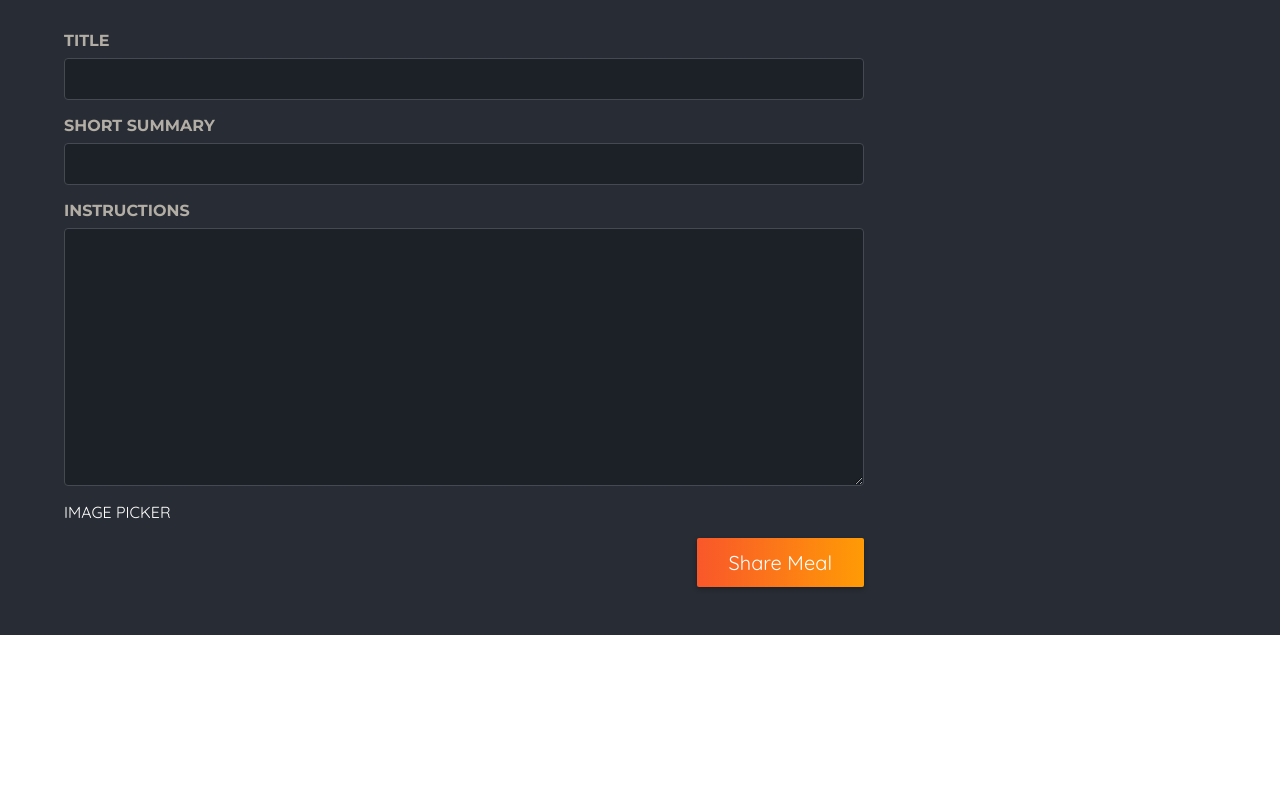
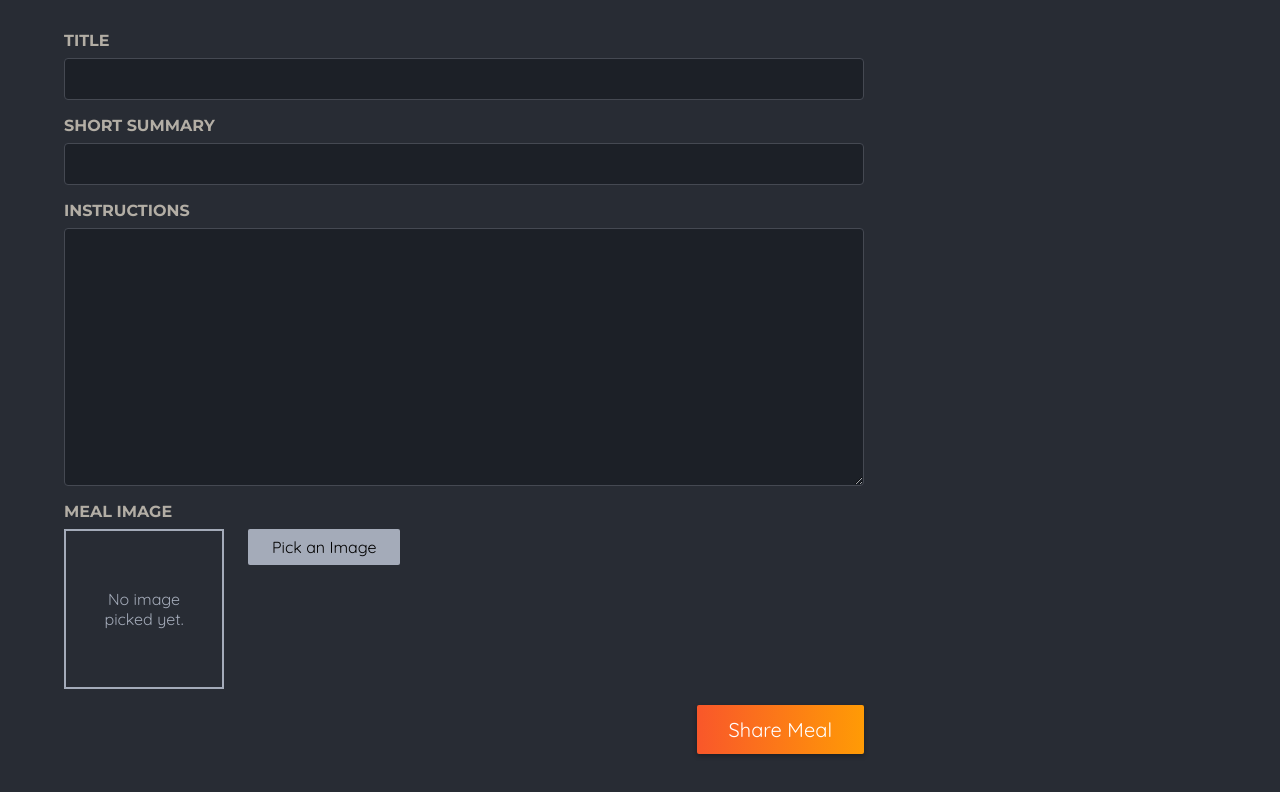
Before and after one commit to Kim-soung-won/next-blog, a Next.js app: page /meals/share in a window 1280 px wide. Shown: the part 478-1270 px from the top of the page. Before the commit the page ends 1113 px from the top, so only its background shows below. Built offline with nearby package versions, Linux system fonts and the light colour scheme.

Commit message:
Image Submit 추가

```diff
--- a/app/meals/share/page.tsx
+++ b/app/meals/share/page.tsx
@@ -1,3 +1,4 @@
+import ImagePicker from '@/features/meals/meal-share/image-picker';
 import classes from './page.module.css';
 
 export default function ShareMealPage() {
@@ -38,7 +39,7 @@
               required
             ></textarea>
           </p>
-          IMAGE PICKER
+          <ImagePicker label="Meal Image" />
           <p className={classes.actions}>
             <button type="submit">Share Meal</button>
           </p>
--- /dev/null
+++ b/src/features/meals/meal-share/image-picker.tsx
@@ -0,0 +1,52 @@
+'use client';
+import { useRef, useState } from "react";
+import classes from "./image-picket.module.css";
+import Image from "next/image";
+
+interface ImagePickerProps {
+  label: string;
+  name?: string;
+}
+
+export default function ImagePicker({ label, name }: ImagePickerProps) {
+  const [pickedImage, setPickedImage ] = useState(null);
+  const imageInputRef = useRef(null);
+  function handlePickClick() {
+    imageInputRef.current.click();
+  }
+
+  function handleImageChanged(event) {
+    const file = event.target.files[0];
+    if (!file) {
+      return;
+    }
+    const reader = new FileReader();
+    reader.onload = () => {
+      setPickedImage(reader.result);
+    };
+    reader.readAsDataURL(file);
+  }
+
+
+  return <div className={classes.picker}>
+    <label htmlFor={name}>{label}</label>
+    <div className={classes.controls}>
+      <div className={classes.preview}>
+        {!pickedImage && <p>No image picked yet.</p>}
+        {pickedImage && <Image src={pickedImage} alt="The image" fill />}
+      </div>
+      <input
+        className={classes.input}
+        type="file"
+        id={name}
+        accept="image/png, image/jpeg"
+        name={name}
+        ref={imageInputRef}
+        onChange={handleImageChanged}
+      />
+      <button className={classes.button} type="button" onClick={handlePickClick}>
+        Pick an Image
+      </button>
+    </div>
+  </div>
+}
--- /dev/null
+++ b/src/features/meals/meal-share/image-picket.module.css
@@ -0,0 +1,45 @@
+.controls {
+  display: flex;
+  align-items: flex-start;
+  gap: 1.5rem;
+  margin-bottom: 1rem;
+}
+
+.picker .input {
+  display: none;
+}
+
+.picker .button {
+  border: 0;
+  padding: 0.5rem 1.5rem;
+  background: #a4abb9;
+  border-radius: 2px;
+  cursor: pointer;
+  font: inherit;
+}
+
+.picker .button:hover,
+.picker .button:focus {
+  background: #b3b9c6;
+}
+
+.preview {
+  width: 10rem;
+  height: 10rem;
+  border: 2px solid #a4abb9;
+  display: flex;
+  justify-content: center;
+  align-items: center;
+  text-align: center;
+  color: #a4abb9;
+  position: relative;
+}
+
+.preview p {
+  margin: 0;
+  padding: 1rem;
+}
+
+.preview img {
+  object-fit: cover;
+}
--- /dev/null
+++ b/src/features/meals/meal-share/index.ts
@@ -0,0 +1 @@
+import ImagePicker from "./image-picker";
```
